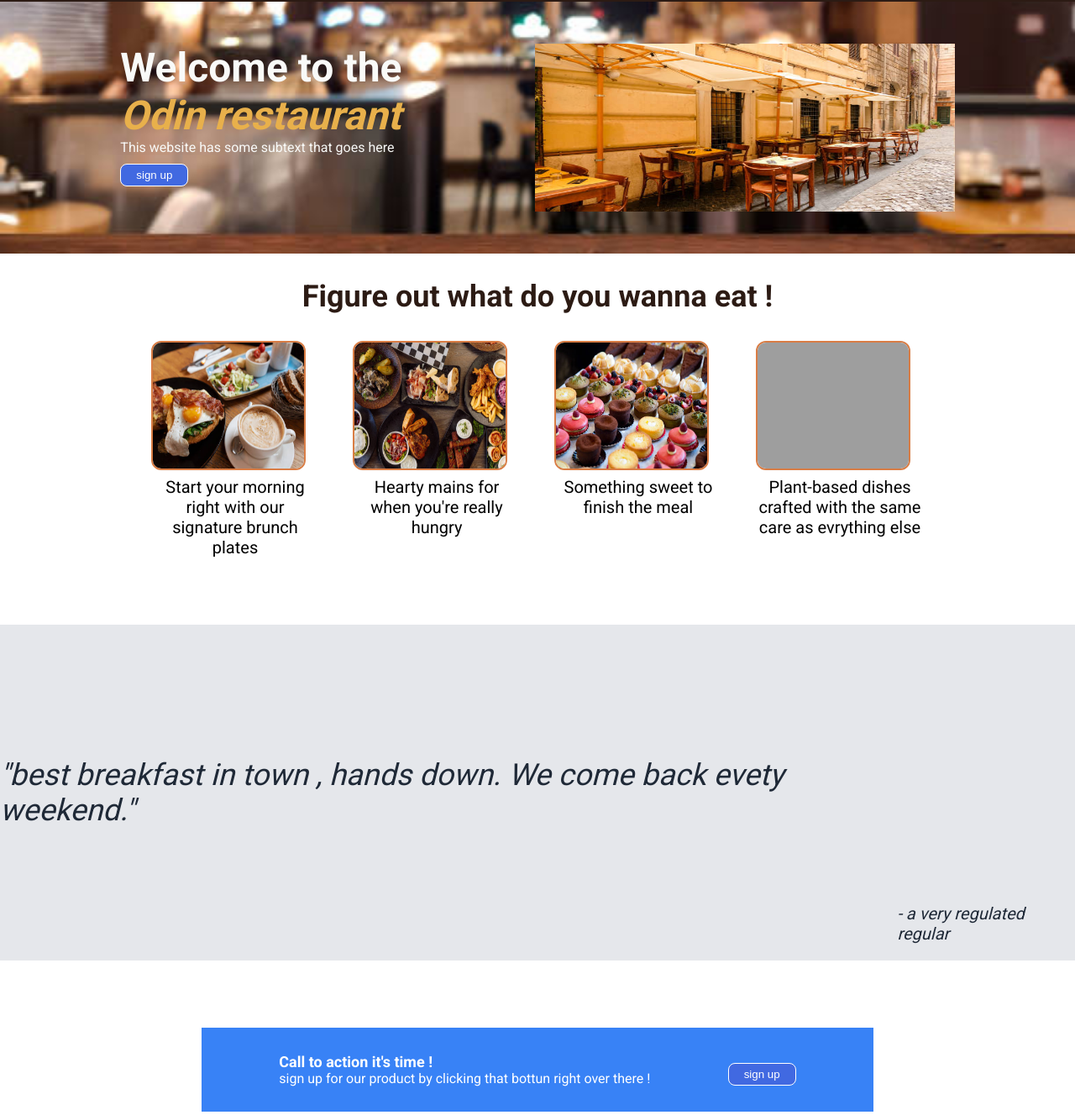
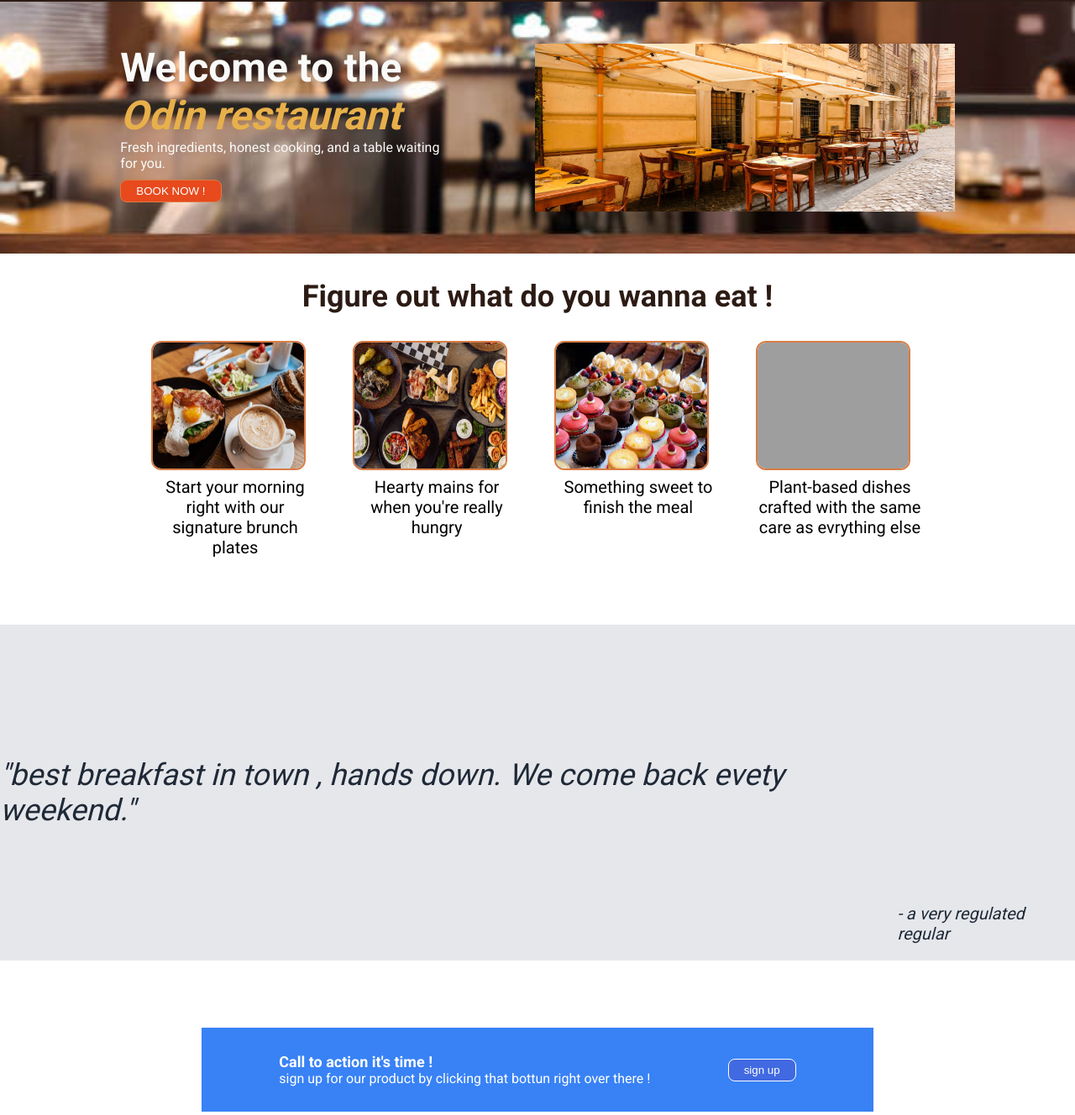
Before and after one commit to ismahanezemo/landing-page, a plain HTML site: page index.html in a window 1280 px wide. Shown: the part 92-1420 px from the top of the page at 84% size. Drawn offline with Linux system fonts and the light colour scheme; grey boxes are pictures that could not be loaded.

Commit message:
color the button

```diff
--- a/index.html
+++ b/index.html
@@ -25,8 +25,8 @@
             <div class="section">
                 <div class="left">
                     <div class="main">Welcome to the <em>Odin restaurant</em></div>
-                    <div class="text">This website has some subtext that goes here</div>
-                    <button class="sign">sign up</button>
+                    <div class="text">Fresh ingredients, honest cooking, and a table waiting for you.</div>
+                    <button class="sign">BOOK NOW !</button>
                 </div>
                 <div class="right">
                     <img src="./images/k.jpg" alt="This is a placement for an image" class="hero-image">
@@ -66,7 +66,7 @@
                         <div class="head">Call to action it's time !</div>
                         <div class="sub">sign up for our product by clicking that bottun right over there !</div>
                     </div>
-                    <button class="sign">sign up</button>
+                    <button class="button">sign up</button>
                 </div>
             </div>
         </div>
--- a/style.css
+++ b/style.css
@@ -88,15 +88,15 @@ em{
 
 .left{
     width: 400px;
-    height: 200px;
+    min-height: 200px;
 }
 
-button{
+.sign{
     cursor: pointer;
     padding: 5px 18px;
     border-radius: 8px;
-    background: royalblue;
-    border: 1px solid royalblue;
+    background: #E8491D;
+    border: 1px solid #d97d45;
     color: white;
     margin-top: 10px;
 
@@ -192,7 +192,7 @@ p{
 
 }
 
-.sign{
+.button{
     cursor: pointer;
     padding: 5px 18px;
     border-radius: 8px;
```
